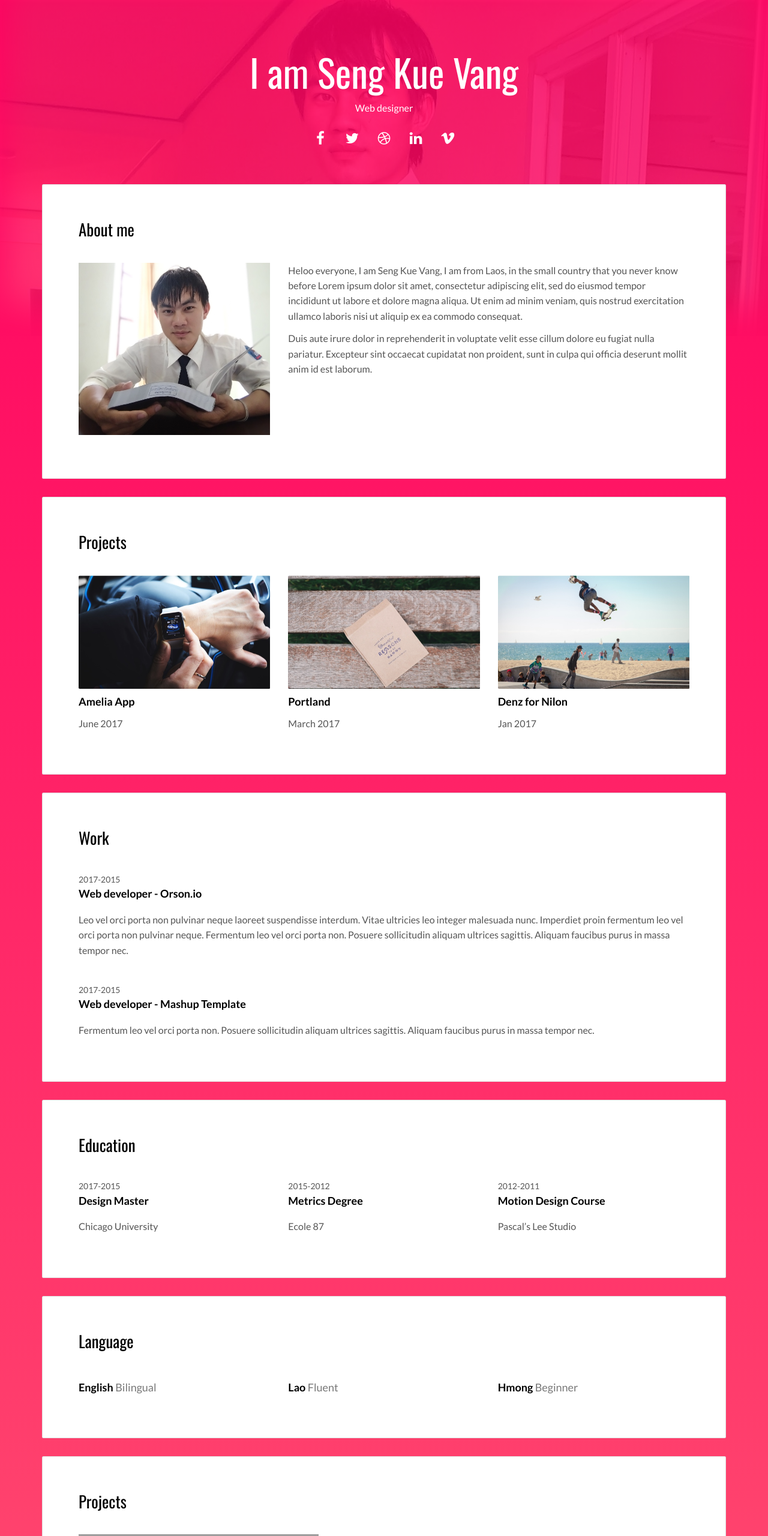
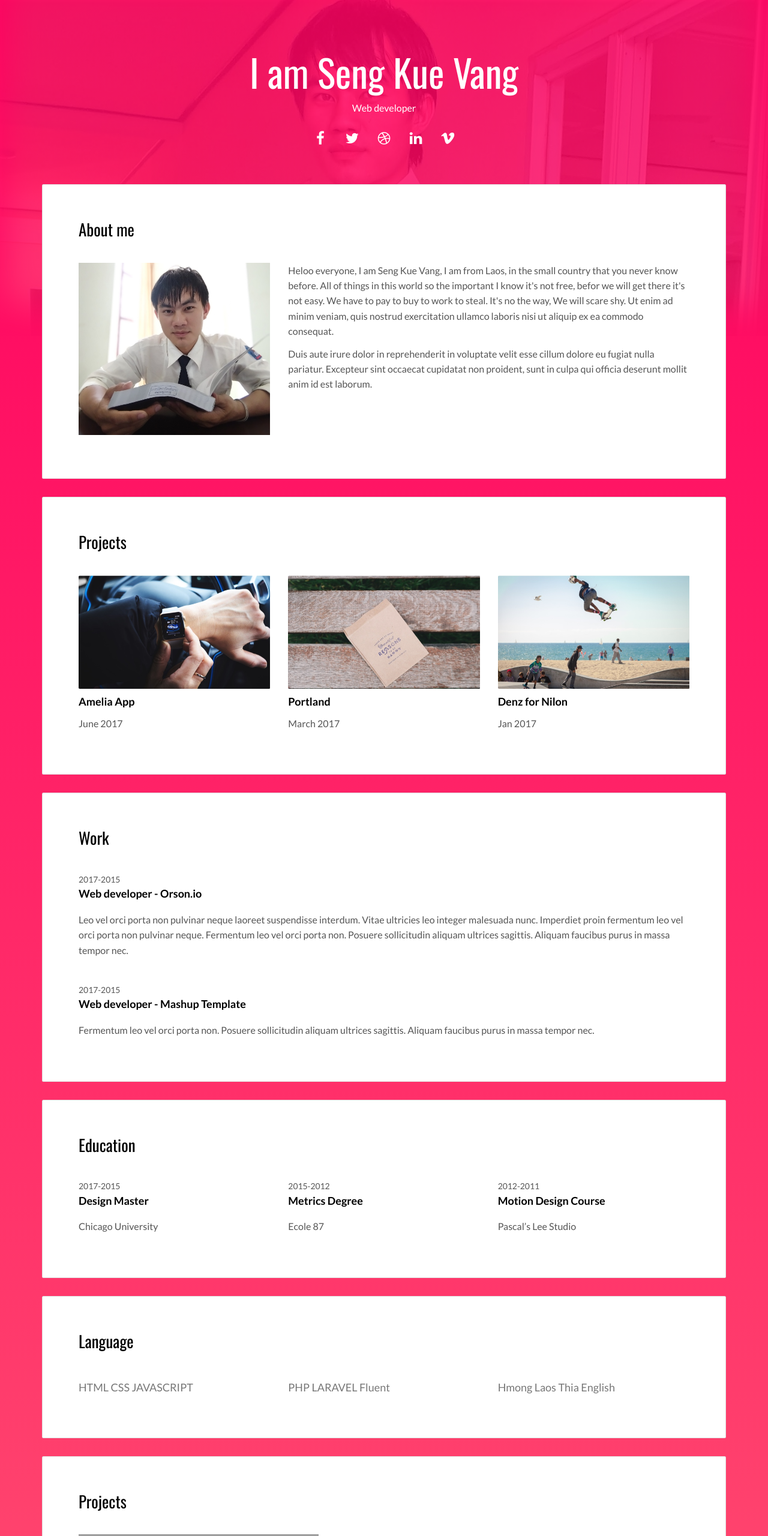
Before and after one commit to Sengkue/about-skv, a plain HTML site: page index.html in a window 1280 px wide. Shown: the top 2560 px of the page at 60% size. Drawn offline with nearby package versions, Linux system fonts and the light colour scheme; grey boxes are pictures that could not be loaded.

Commit message:
Update index.html

```diff
--- a/index.html
+++ b/index.html
@@ -28,7 +28,7 @@
   <header class="white-text-container section-container">
     <div class="text-center">
       <h1>I am Seng Kue Vang</h1>
-      <p>Web designer</p>
+      <p>Web developer</p>
       <p>
         <a class="fa-icon fa-icon-2x" href="https://facebook.com/" title="">
           <i class="fa fa-facebook"></i>
@@ -66,7 +66,7 @@
               </div>
               <div class="col-md-8">
 
-              <p>Heloo everyone, I am Seng Kue Vang, I am from Laos, in the small country that you never know before Lorem ipsum dolor sit amet, consectetur adipiscing elit, sed do eiusmod tempor incididunt ut labore et dolore magna aliqua. Ut enim ad minim veniam, quis nostrud exercitation ullamco laboris nisi ut aliquip ex ea commodo consequat.</p>
+              <p>Heloo everyone, I am Seng Kue Vang, I am from Laos, in the small country that you never know before. All of things in this world so the important I know it's not free, befor we will get there it's not easy. We have to pay to buy to work to steal. It's no the way, We will scare shy. Ut enim ad minim veniam, quis nostrud exercitation ullamco laboris nisi ut aliquip ex ea commodo consequat.</p>
               <p> Duis aute irure dolor in reprehenderit in voluptate velit esse cillum dolore eu fugiat nulla pariatur. Excepteur sint occaecat cupidatat non proident, sunt in culpa qui officia deserunt mollit anim id est laborum.</p>
 
               </div>
@@ -154,17 +154,17 @@
             <div class="row">
               <div class="col-md-4">
                 <div class="language-experience">
-                  <h3 class="h5">English  <small>Bilingual</small></h3>
+                  <h3 class="h5"><small>HTML CSS JAVASCRIPT</small></h3>
                 </div>
               </div>
               <div class="col-md-4">
                 <div class="language-experience">
-                  <h3 class="h5">Lao  <small>Fluent</small></h3>
+                  <h3 class="h5"><small>PHP LARAVEL Fluent</small></h3>
                 </div>
               </div>
               <div class="col-md-4">
                 <div class="language-experience">
-                  <h3 class="h5">Hmong  <small>Beginner</small></h3>
+                  <h3 class="h5"><small>Hmong Laos Thia English</small></h3>
                 </div>
               </div>
             </div>
@@ -183,14 +183,14 @@
                 <img src="./assets/images/img-05.jpg" class="img-responsive" alt="...">
                 <div class="carousel-caption">
                   <h3 class="h5">Jules for Bastion</h3>
-                  <p>2017</p>
+                  <p>2020</p>
                 </div>
               </div>
               <div class="item">
                 <img src="./assets/images/img-06.jpg" class="img-responsive" alt="...">
                 <div class="carousel-caption">
                   <h3 class="h5">Jules for Bastion</h3>
-                  <p>2017</p>
+                  <p>2021</p>
                 </div>
               </div>
 
@@ -198,7 +198,7 @@
                 <img src="./assets/images/img-08.jpg" class="img-responsive" alt="...">
                 <div class="carousel-caption">
                   <h3 class="h5">Jules for Bastion</h3>
-                  <p>2017</p>
+                  <p>2021</p>
                 </div>
               </div>
             </div>
```
